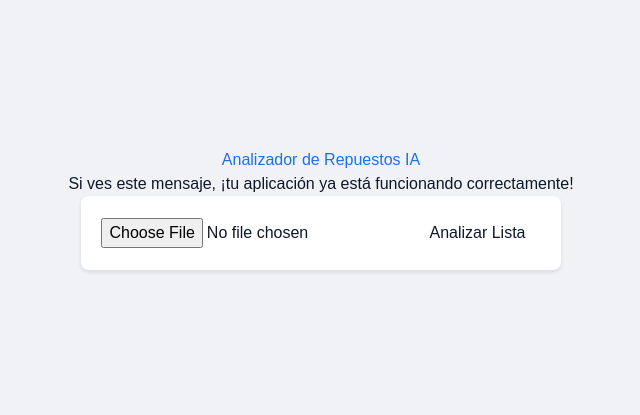
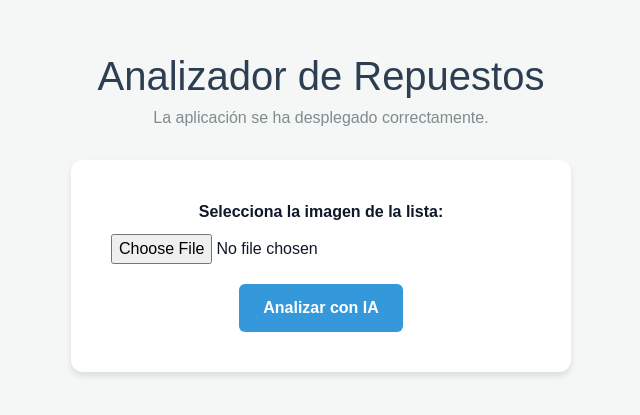
Before and after one commit to tabladamotosrepuestos-art/mi-app-estudio, a React (Vite) app in the folder mi-app-ai/: page / in a window 1280 px wide. Shown: the part 191-606 px from the top of the page, without its empty margins (319-959 px from the left). Built offline with nearby package versions, Linux system fonts and the light colour scheme; the HTML template or start-up script is replaced by a standard one.

Commit message:
Update App.tsx

```diff
--- a/mi-app-ai/src/App.tsx
+++ b/mi-app-ai/src/App.tsx
@@ -7,21 +7,44 @@ function App() {
       flexDirection: 'column',
       alignItems: 'center',
       justifyContent: 'center',
-      height: '100vh',
+      minHeight: '100vh',
       fontFamily: 'sans-serif',
-      backgroundColor: '#f0f2f5'
+      backgroundColor: '#f4f7f6',
+      textAlign: 'center',
+      padding: '20px'
     }}>
-      <h1 style={{ color: '#1a73e8' }}>Analizador de Repuestos IA</h1>
-      <p>Si ves este mensaje, ¡tu aplicación ya está funcionando correctamente!</p>
-      <div style={{
-        padding: '20px',
+      <header style={{ marginBottom: '30px' }}>
+        <h1 style={{ color: '#2c3e50', fontSize: '2.5rem' }}>Analizador de Repuestos</h1>
+        <p style={{ color: '#7f8c8d' }}>La aplicación se ha desplegado correctamente.</p>
+      </header>
+
+      <main style={{
         backgroundColor: 'white',
-        borderRadius: '8px',
-        boxShadow: '0 2px 4px rgba(0,0,0,0.1)'
+        padding: '40px',
+        borderRadius: '12px',
+        boxShadow: '0 4px 6px rgba(0,0,0,0.1)',
+        maxWidth: '500px',
+        width: '100%'
       }}>
-        <input type="file" accept="image/*" />
-        <button style={{ marginLeft: '10px', padding: '5px 15px' }}>Analizar Lista</button>
-      </div>
+        <div style={{ marginBottom: '20px' }}>
+          <label style={{ display: 'block', marginBottom: '10px', fontWeight: 'bold' }}>
+            Selecciona la imagen de la lista:
+          </label>
+          <input type="file" accept="image/*" style={{ width: '100%' }} />
+        </div>
+        <button style={{
+          backgroundColor: '#3498db',
+          color: 'white',
+          border: 'none',
+          padding: '12px 24px',
+          borderRadius: '6px',
+          cursor: 'pointer',
+          fontSize: '1rem',
+          fontWeight: 'bold'
+        }}>
+          Analizar con IA
+        </button>
+      </main>
     </div>
   );
 }
```
